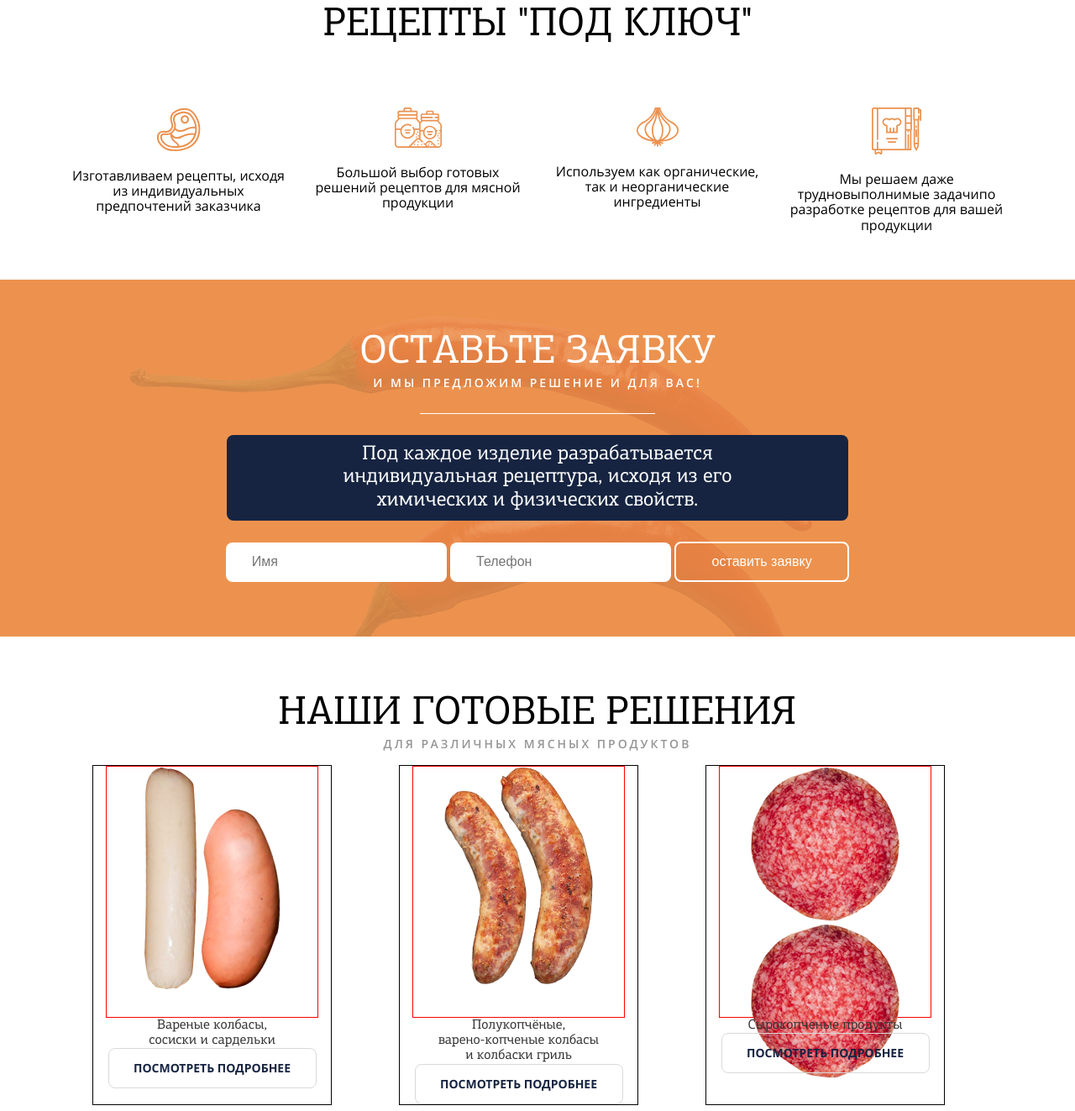
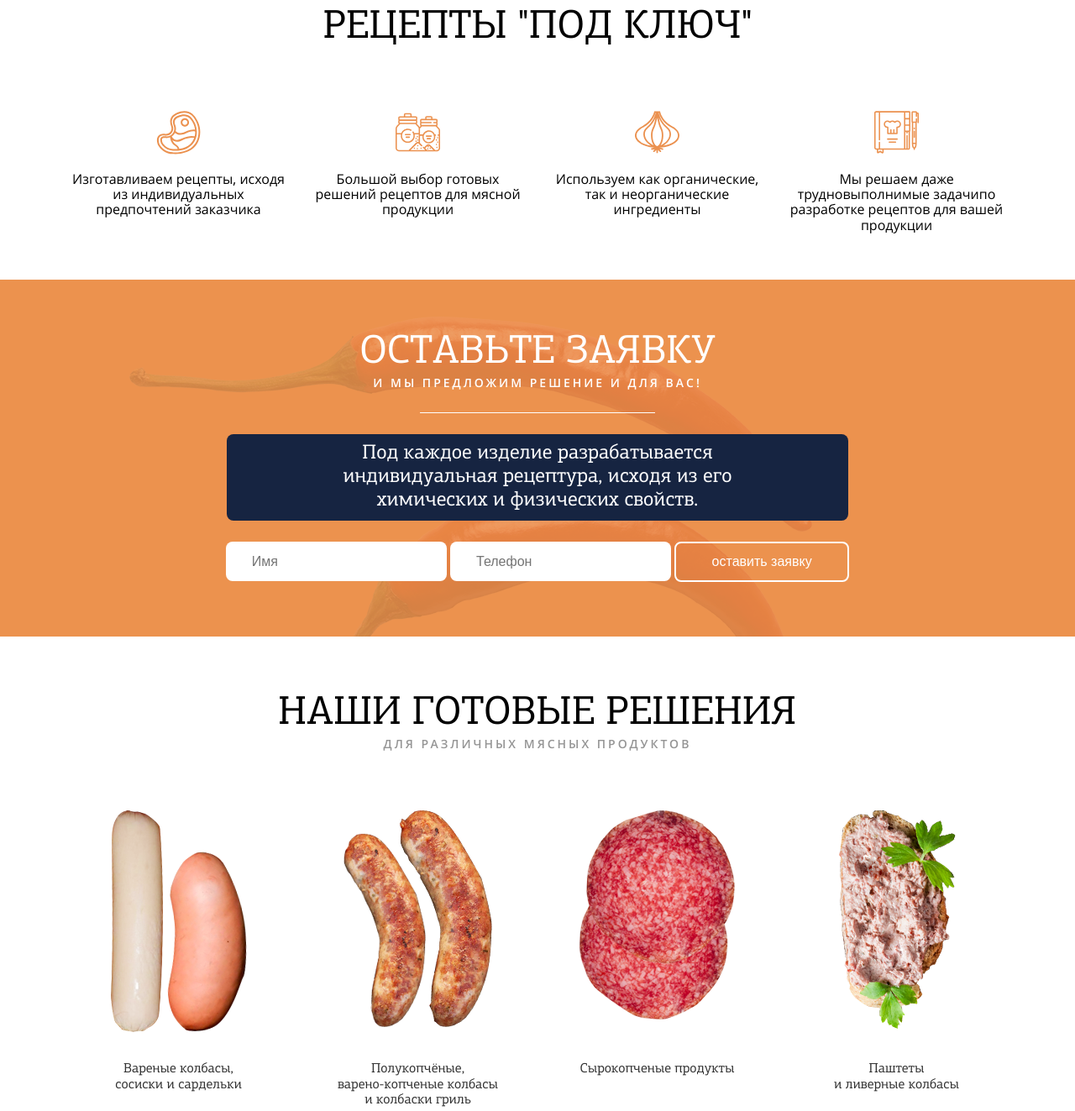
Before and after one commit to AndrewKoliaka/Agira, a website: page src/index.html in a window 1280 px wide. Shown: the part 1038-2361 px from the top of the page at 84% size. Drawn offline with nearby package versions, Linux system fonts and the light colour scheme; files that its build step writes are made by us from their sources; files whose address does not match are found by name.

Commit message:
static markup created & bugs fixed

```diff
--- a/src/sass/_header.scss
+++ b/src/sass/_header.scss
@@ -1,5 +1,4 @@
 .info {
-    height: 45px;
     text-align: center;
     line-height: 45px;
     &__email {
@@ -19,15 +18,14 @@
 
 .header {
     position: relative;
-    height: 900px;
     background-image: url("../img/top_bg.png");
     background-repeat: no-repeat;
     background-size: cover;
     padding-top: 30px;
+    padding-bottom: 141px;
     color: white;
     &__btn {
-        width: 268px;
-        height: 58px;
+        min-width: 268px;
         margin-top: 20px;
         font-family: $ffOpenSans-Bold;
         display: inline-block;
@@ -35,7 +33,8 @@
         color: white;
         text-transform: uppercase;
         vertical-align: middle;
-        padding-top: 13px;
+        padding-top: 15px;
+        padding-bottom: 15px;
         border: 5px solid #2c3a5a;
         border-radius: 8px;
         background-color: $orange;
--- a/src/sass/_recipes.scss
+++ b/src/sass/_recipes.scss
@@ -10,7 +10,10 @@
 .recipes-type {
     text-align: center;
     margin-top: 70px;
-    &__icon {}
+    &__icon {
+        width: 53px;
+        height: 53px;
+    }
     &__description {
         font-family: $ffPFAgoraSlabPro;
         font-size: 1.125em;
--- a/src/sass/_solutions.scss
+++ b/src/sass/_solutions.scss
@@ -2,13 +2,19 @@
     padding-top: 65px;
 }
 
+.solutions-set {
+    margin-top: 70px;
+}
+
 .solution {
-    border: thin solid black;
     text-align: center;
+    margin: 0;
+    margin-bottom: 65px;
+
+
     &__img-block {
-        border: thin solid red;
-        // width: 200px;
         height: 300px;
+
     }
 
     &__desc {
@@ -17,12 +23,12 @@
     }
 
     &__btn {
+        margin-top: 20px;
         display: inline-block;
         border-radius: 8px;
         border: thin solid #d8d9db;
         background-color: rgba(235, 145, 79, 0);
-        width: 248px;
-        height: 48px;
+        min-width: 248px;
         font-family: $ffOpenSans-Bold;
         color:  #162441;
         font-size: .875em;
--- a/src/template/recipes.html
+++ b/src/template/recipes.html
@@ -6,19 +6,19 @@
         </div>
         <div class="row">
             <div class="col-lg-3 recipes-type">
-                    <i class="resipes-type__icon icon icon-icon1"></i>
+                <img class="recipes-type__icon" src="../img/icon1.svg">
                 <p class="resipes-type__description">Изготавливаем рецепты, исходя из индивидуальных предпочтений заказчика</p>
             </div>
             <div class="col-lg-3 recipes-type">
-                    <i class="resipes-type__icon icon icon-icon2"></i>
+                <img class="recipes-type__icon" src="../img/icon2.svg">
                 <p class="resipes-type__description">Большой выбор готовых решений рецептов для мясной продукции</p>
             </div>
             <div class="col-lg-3 recipes-type">
-                    <i class="resipes-type__icon icon icon-icon3"></i>
+                <img class="recipes-type__icon" src="../img/icon3.svg">
                 <p class="resipes-type__description">Используем как органические, так и неорганические ингредиенты</p>
             </div>
             <div class="col-lg-3 recipes-type">
-                    <i class="resipes-type__icon icon icon-icon4"></i>
+                <img class="recipes-type__icon" src="../img/icon4.svg">
                 <p class="resipes-type__description">Мы решаем даже трудновыполнимые задачипо разработке рецептов для вашей продукции</p>
             </div>
         </div>
--- a/src/template/solutions.html
+++ b/src/template/solutions.html
@@ -1,10 +1,8 @@
 <section class="section" id="solutions">
     <div class="container">
-        <div class="row">
-            <h2 class="section__title">Наши готовые решения</h2>
-            <div class="section__subtitle section__subtitle--gray">для различных мясных продуктов</div>
-        </div>
-        <div class="row">
+        <h2 class="section__title">Наши готовые решения</h2>
+        <div class="section__subtitle section__subtitle--gray">для различных мясных продуктов</div>
+        <div class="row solutions-set">
             <figure class="solution col-3">
                 <div class="solution__img-block">
                     <img class="solution__img" src="img/img1.png" alt="Вареные колбасы, сосиски и сардельки">
@@ -12,6 +10,7 @@
                 </div>
 
                 <figcaption class="solution__desc">Вареные колбасы,<br>сосиски и сардельки</figcaption>
+                <br>
                 <a class="solution__btn" href="#">посмотреть подробнее</a>
             </figure>
             <figure class="solution col-3">
@@ -23,12 +22,13 @@
                 <a class="solution__btn" href="#">посмотреть подробнее</a>
             </figure>
             <figure class="solution col-3">
-                <div class="solution__img-block">
-                    <img class="solution__img img1" src="img/img4.png" alt="Сырокопченые продукты">
-                    <img class="solution__img img2" src="img/img4.png" alt="Сырокопченые продукты">
+                <div class="solution__img-block solution__img-block">
+                    <img class="solution__img" src="img/sousage.png" alt="Сырокопченые продукты">
                 </div>
 
                 <figcaption class="solution__desc">Сырокопченые продукты</figcaption>
+                <br>
+                <br>
                 <a class="solution__btn" href="#">посмотреть подробнее</a>
             </figure>
             <figure class="solution col-3">
@@ -37,16 +37,16 @@
                 </div>
 
                 <figcaption class="solution__desc">Паштеты<br> и ливерные колбасы</figcaption>
+                <br>
                 <a class="solution__btn" href="#">посмотреть подробнее</a>
             </figure>
-        </div>
-        <div class="row">
             <figure class="solution col-lg-3">
                 <div class="solution__img-block">
                     <img class="solution__img" src="img/img6.png" alt="Продукты в желе: заливные, зельцы, студни и рулеты">
                 </div>
 
                 <figcaption class="solution__desc">Продукты в желе: заливные,<br> зельцы, студни и рулеты</figcaption>
+                <br>
                 <a class="solution__btn" href="#">посмотреть подробнее</a>
             </figure>
             <figure class="solution col-lg-3">
@@ -63,6 +63,8 @@
                 </div>
 
                 <figcaption class="solution__desc">Копчености и ветчины</figcaption>
+                <br>
+                <br>
                 <a class="solution__btn" href="#">посмотреть подробнее</a>
             </figure>
             <figure class="solution col-lg-3">
@@ -71,6 +73,7 @@
                 </div>
 
                 <figcaption class="solution__desc">Рубленные полуфабрикаты<br> и пельмени</figcaption>
+                <br>
                 <a class="solution__btn" href="#">посмотреть подробнее</a>
             </figure>
         </div>
```
Also changed, not shown: src/fonts/PFAgoraSlabPro-Regular/PFAgoraSlabPro-Regular.svg (renamed from src/fonts/pfagoraslabpro-reg/PFAgoraSlabPro-Regular.svg), src/fonts/PFAgoraSlabPro-Regular/PFAgoraSlabPro-Regular.ttf (renamed from src/fonts/pfagoraslabpro-reg/PFAgoraSlabPro-Regular.ttf), src/fonts/PFAgoraSlabPro-Regular/PFAgoraSlabPro-Regular.woff (renamed from src/fonts/pfagoraslabpro-reg/PFAgoraSlabPro-Regular.woff), src/img/icon2.svg (added), src/img/icon4.svg (added), src/img/icons.svg (renamed from src/img/sprites/icons.svg), src/img/sousage.png (added), 2 other files. Lines whose indentation alone changed are shown as unchanged.
